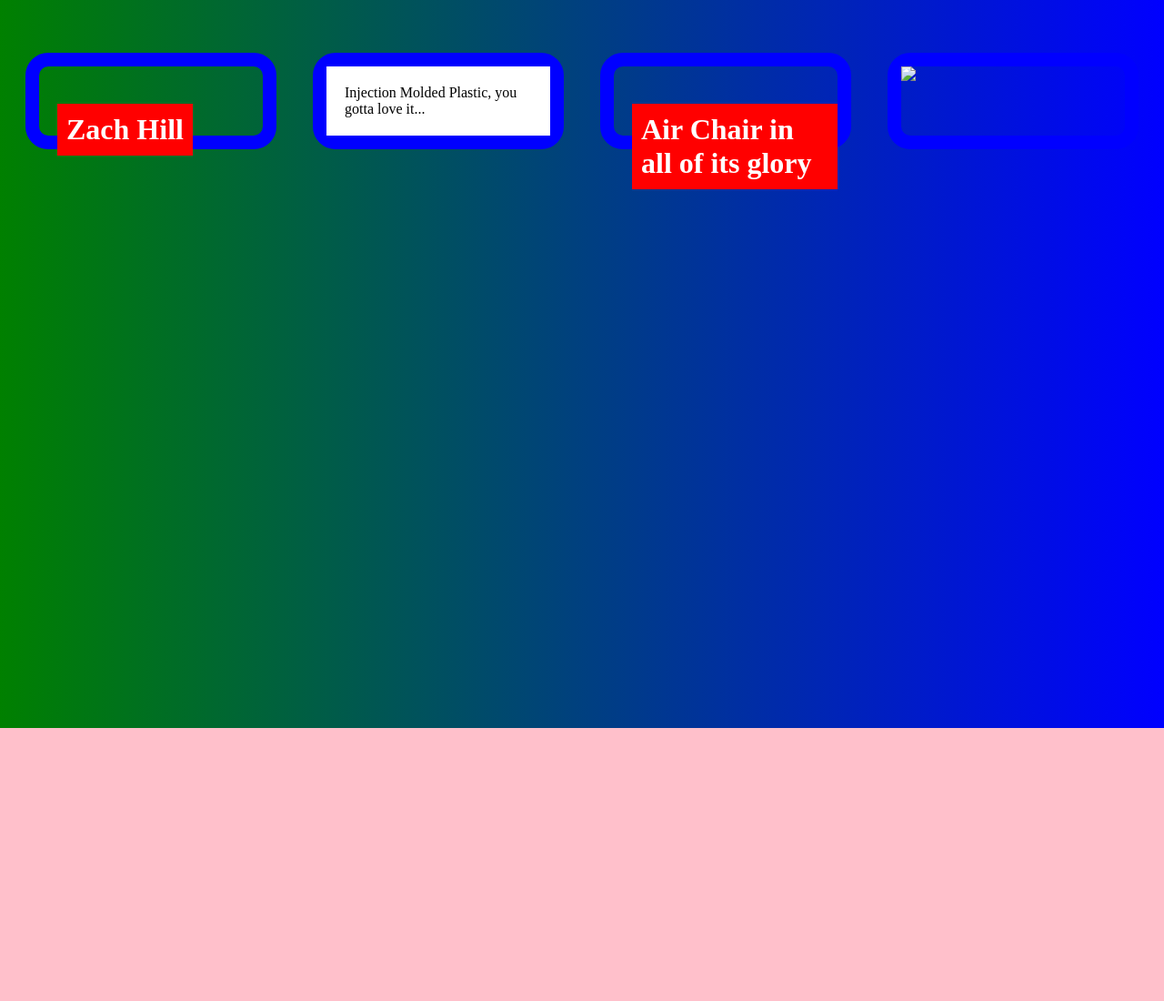
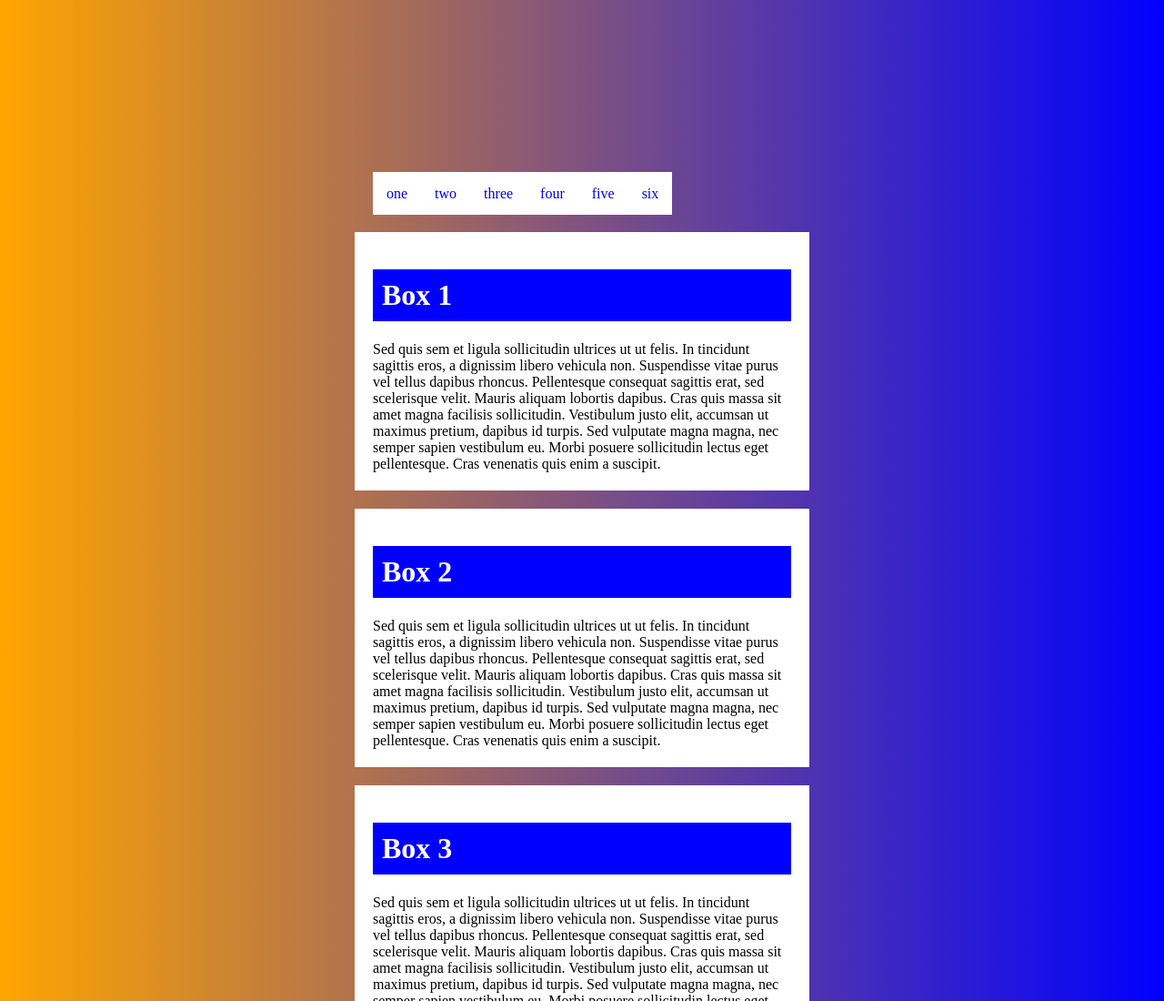
Before and after one commit to toenjes00/Website4b, a plain HTML site: page Index.html in a window 1280 px wide. Shown: the top 1100 px of the page at 91% size. Before the commit the page ends 800 px from the top, so only its background shows below. Drawn offline with Linux system fonts and the light colour scheme.

Commit message:
Everything

```diff
--- a/Index.html
+++ b/Index.html
@@ -1,20 +1,42 @@
 <!DOCTYPE html>
 <html>
 <head>
-
-<title>Jasper Morrison and Plastic Chairs</title>
-  <link rel="stylesheet" href="mystyle.css">
+<link rel="stylesheet" href="mystyle.css">
 </head>
 <body>
-
-<div id="centerColumn"><h1>Zach Hill</h1></div>
-
-<div id="centerColumn"> <div id="boxWithBorder">Injection Molded Plastic, you gotta love it...</div></div>
-
-<div id="centerColumn"><h1>Air Chair in all of its glory</h1></div>
-
-<div id="centerColumn"><img src="morrison.jpg" width="300"></div>
-
-
+<div id="container">
+  <ul>
+    <li><a href="#box1">one</a></li>
+    <li><a href="#box2">two</a></li>
+    <li><a href="#box3">three</a></li>
+    <li><a href="#box4">four</a></li>
+    <li><a href="#box5">five</a></li>
+    <li><a href="#box6">six</a></li>
+  </ul>
+  <div id="content-box">
+  <h1 id="box1">Box 1</h1>
+  Sed quis sem et ligula sollicitudin ultrices ut ut felis. In tincidunt sagittis eros, a dignissim libero vehicula non. Suspendisse vitae purus vel tellus dapibus rhoncus. Pellentesque consequat sagittis erat, sed scelerisque velit. Mauris aliquam lobortis dapibus. Cras quis massa sit amet magna facilisis sollicitudin. Vestibulum justo elit, accumsan ut maximus pretium, dapibus id turpis. Sed vulputate magna magna, nec semper sapien vestibulum eu. Morbi posuere sollicitudin lectus eget pellentesque. Cras venenatis quis enim a suscipit.
+</div>
+<div id="content-box">
+  <h1 id="box2">Box 2</h1>
+  Sed quis sem et ligula sollicitudin ultrices ut ut felis. In tincidunt sagittis eros, a dignissim libero vehicula non. Suspendisse vitae purus vel tellus dapibus rhoncus. Pellentesque consequat sagittis erat, sed scelerisque velit. Mauris aliquam lobortis dapibus. Cras quis massa sit amet magna facilisis sollicitudin. Vestibulum justo elit, accumsan ut maximus pretium, dapibus id turpis. Sed vulputate magna magna, nec semper sapien vestibulum eu. Morbi posuere sollicitudin lectus eget pellentesque. Cras venenatis quis enim a suscipit.
+</div>
+<div id="content-box">
+  <h1 id="box3">Box 3</h1>
+  Sed quis sem et ligula sollicitudin ultrices ut ut felis. In tincidunt sagittis eros, a dignissim libero vehicula non. Suspendisse vitae purus vel tellus dapibus rhoncus. Pellentesque consequat sagittis erat, sed scelerisque velit. Mauris aliquam lobortis dapibus. Cras quis massa sit amet magna facilisis sollicitudin. Vestibulum justo elit, accumsan ut maximus pretium, dapibus id turpis. Sed vulputate magna magna, nec semper sapien vestibulum eu. Morbi posuere sollicitudin lectus eget pellentesque. Cras venenatis quis enim a suscipit.
+</div>
+<div id="content-box">
+  <h1 id="box4">Box 4</h1>
+  Sed quis sem et ligula sollicitudin ultrices ut ut felis. In tincidunt sagittis eros, a dignissim libero vehicula non. Suspendisse vitae purus vel tellus dapibus rhoncus. Pellentesque consequat sagittis erat, sed scelerisque velit. Mauris aliquam lobortis dapibus. Cras quis massa sit amet magna facilisis sollicitudin. Vestibulum justo elit, accumsan ut maximus pretium, dapibus id turpis. Sed vulputate magna magna, nec semper sapien vestibulum eu. Morbi posuere sollicitudin lectus eget pellentesque. Cras venenatis quis enim a suscipit.
+</div>
+<div id="content-box">
+  <h1 id="box5">box 5</h1>
+  Sed quis sem et ligula sollicitudin ultrices ut ut felis. In tincidunt sagittis eros, a dignissim libero vehicula non. Suspendisse vitae purus vel tellus dapibus rhoncus. Pellentesque consequat sagittis erat, sed scelerisque velit. Mauris aliquam lobortis dapibus. Cras quis massa sit amet magna facilisis sollicitudin. Vestibulum justo elit, accumsan ut maximus pretium, dapibus id turpis. Sed vulputate magna magna, nec semper sapien vestibulum eu. Morbi posuere sollicitudin lectus eget pellentesque. Cras venenatis quis enim a suscipit.
+</div>
+<div id="content-box">
+  <h1 id="box6">box 6</h1>
+  Sed quis sem et ligula sollicitudin ultrices ut ut felis. In tincidunt sagittis eros, a dignissim libero vehicula non. Suspendisse vitae purus vel tellus dapibus rhoncus. Pellentesque consequat sagittis erat, sed scelerisque velit. Mauris aliquam lobortis dapibus. Cras quis massa sit amet magna facilisis sollicitudin. Vestibulum justo elit, accumsan ut maximus pretium, dapibus id turpis. Sed vulputate magna magna, nec semper sapien vestibulum eu. Morbi posuere sollicitudin lectus eget pellentesque. Cras venenatis quis enim a suscipit.
+  </div>
+</div>
 </body>
 </html>
--- a/mystyle.css
+++ b/mystyle.css
@@ -1,40 +1,35 @@
 body {
-  background-color: pink;
-  background-image: linear-gradient(to right, green, blue);
+  background-color: white;
+  background-image: linear-gradient(to right, orange, blue);
   display: flex;
   justify-content: center;
+}
+
+#container {
+  position: relative;
+  top: 160px;
+  background: none;
+  width: 500px;
 }
 
 h1 {
   color: white;
   padding: 10px;
-  display: inline;
-  margin-left: 20px;
-  margin-bottom: 25px;
-  position: absolute;
-  top: 20px;
+  position: relative;
   animation-name: movingtext;
   animation-duration: 1s;
   animation-iteration-count: infinite;
 }
 
-#polyprop {
-  border-radius: 25px;
-  padding: 50px;
-  border: 15px solid blue;
-  background: #FFF;
-  width: 300px;
-  position: absolute;
-}
-
-#boxWithBorder {
+#content-box {
   background: white;
   padding: 20px;
+  margin-bottom: 20px;
 }
 
 @keyframes movingtext {
-  from {background-color: red;}
-  to {background-color: yellow;}
+  from {background-color: blue;}
+  to {background-color: orange;}
 }
 
 #centerColumn {
@@ -46,3 +41,22 @@ h1 {
   border-radius: 25px;
 
 }
+
+ul {
+  position: relative;
+  margin-bottom: 13px;
+  list-style-type: none;
+  padding: 20px;
+  display: flex;
+  justify-content: left;
+}
+
+a{
+  text-decoration: none;
+  background: #FFF;
+  padding: 15px;
+}
+
+a:hover{
+  background: orange;
+}
```
Also changed, not shown: 2 other files.
